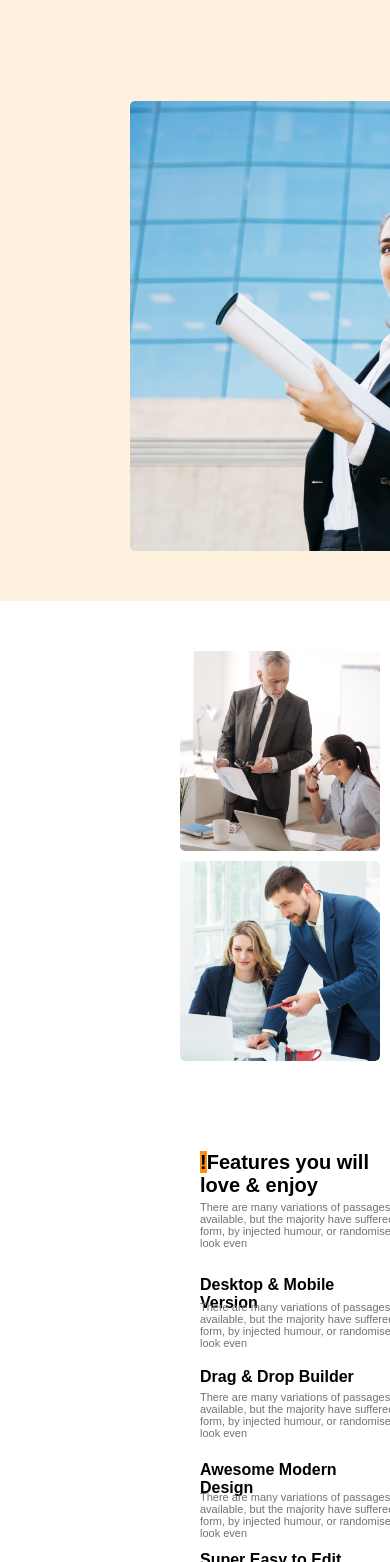
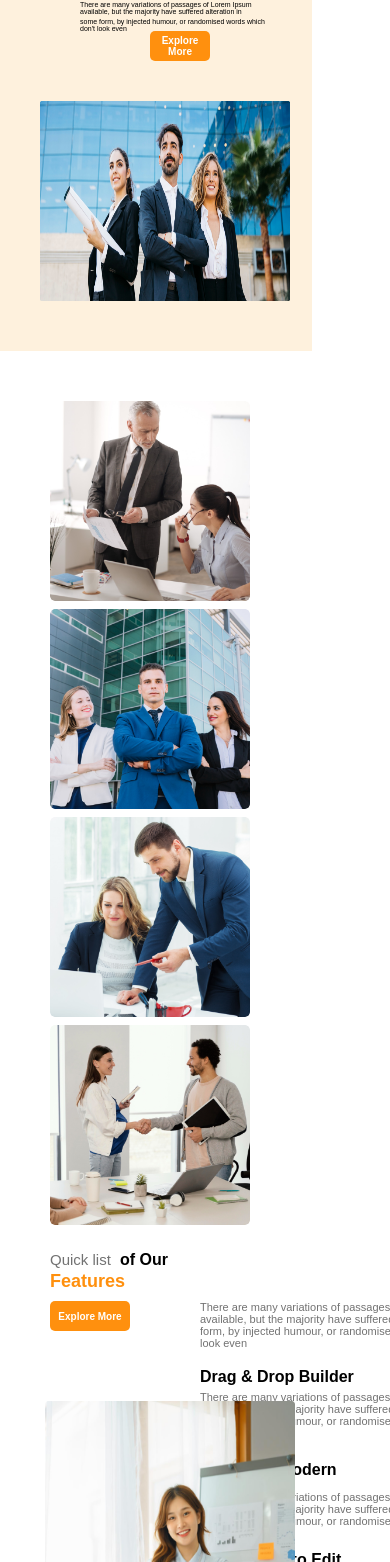
Before and after one commit to arshadrahman02/Assignment-Num-2, a plain HTML site: page index.html in a window 390 px wide. Shown: the part 299-1861 px from the top of the page. Drawn offline with Linux system fonts and the light colour scheme.

Commit message:
responsive style

```diff
--- a/index.html
+++ b/index.html
@@ -59,7 +59,7 @@
     <div class="section-paragrapgh">
      <span class="short-1"> Quick list </span> <span class="short-2">of Our </span> <span class="short-3"> Features</span> <span class="short-4"> There are many variations of passages of Lorem Ipsum available, but the majority have suffered alteration in some form, by injected humour, or randomised words which don't look even</span>
          </div>
-    <button class="btn" >Explore More</button>
+    <button class="btn2" >Explore More</button>
 
 
 
@@ -115,7 +115,7 @@
 
 </div>
 
-<button class="btn2">10+ Years<br><span class="experience">Experience</span></button>
+<button class="btn3">10+ Years<br><span class="experience">Experience</span></button>
 
 
 </section>
@@ -192,7 +192,6 @@
 </main>
 
 
-
 <footer >
     <section class="foot">
        <p class="copy">All rights reserved copyright&copy;2023 startup landing page design</p>
--- a/style.css
+++ b/style.css
@@ -198,6 +198,21 @@ nav ul li a {
     top: 200px;
 }
 
+
+.btn2{
+    position: absolute;
+    left: 525px;
+    top: 320px;
+    font-weight: 550;
+    font-size: 10px;
+    color: white;
+    border-radius: 5px;
+    background-color: #FF900E;
+    border: none;
+    height: 30px;
+    width: 80px;
+}
+
 /* ____________2nd Section___________ */
 
 
@@ -308,7 +323,7 @@ nav ul li a {
     width: 300px;
 }
 
-.btn2{
+.btn3{
     position: absolute;
     left: 505px;
     top: 1900px;
@@ -593,3 +608,193 @@ nav ul li a {
     left: 200px;
     top: 30px;
 }
+
+/* ____________________MEDIA SCREEN/RESPONSIVE______________________ */
+
+
+@media screen and (min-width:100px) and (max-width:576px) {
+
+
+    .header {
+        position: absolute;
+        width: 80%;
+        height: 650px;
+        left: 0px;
+        top: 0px;
+        background: rgba(245, 155, 14, 0.14);
+    }
+
+    .header-title {
+        position: absolute;
+        left: 5px;
+        top: 20px;
+        font-size: 20px;
+        font-weight: 700;
+    }
+    nav ul {
+        display: flex;
+        position: absolute;
+        top: 55px;
+        left: 10px;
+        gap: 15px;
+        flex-direction: column;
+    }
+    .nav-banner {
+        position: absolute;
+        top: 230px;
+        font-weight: 700;
+        font-size: 25px;
+        left: 100px;
+    }
+
+    .nav-banner1 {
+        position: absolute;
+        left: 72px;
+        top: 270px;
+        font-weight: 700;
+        font-size: 20px;
+    }
+
+    .nav-banner2 {
+        position: absolute;
+        top: 300px;
+        font-weight: 400;
+        font-size: 7px;
+        width: 200px;
+        left: 80px;
+    }
+
+    .nav-banner3 {
+        position: absolute;
+        left: 80px;
+        top: 317px;
+        font-weight: 400;
+        font-size: 7px;
+        width: 200px;
+    }
+
+    .btn {
+        position: absolute;
+        font-weight: 550;
+        left: 150px;
+        top: 330px;
+        font-size: 10px;
+        color: white;
+        border-radius: 5px;
+        background-color: #FF900E;
+        border: none;
+        height: 30px;
+        width: 60PX;
+    }
+
+
+    .header-img {
+        position: absolute;
+        width: 250px;
+        height: 200px;
+        left: 40px;
+        top: 400px;
+    }
+    .section-head {
+        position: absolute;
+        top: 700px;
+        left: 50px;
+    }
+
+    .img-container {
+        display: grid;
+        grid-template-columns: 1fr;
+        width: 30%;
+        height: 30%;
+        gap: 8px;
+    }
+
+    .short-1 {
+        position: absolute;
+        font-weight: 500;
+        font-size: 15px;
+        color: #727272;
+        top: 850px;
+        left: 0px;
+        width: 300px;
+    }
+
+    .short-2 {
+        position: absolute;
+        left: 70px;
+        font-weight: 700;
+        font-size: 16px;
+        color: black;
+        top: 850px;
+        width: 300px;
+    }
+    .short-3 {
+        position: absolute;
+        left: 0px;
+        font-weight: 650;
+        font-size: 18px;
+        color: #FF900E;
+        top: 870px;
+    }
+    .short-4 {
+        /* position: absolute; */
+        /* font-size: 15px; */
+        /* width: 300px; */
+        /* font-weight: 500; */
+        /* color: #727272; */
+        /* left: 480px; */
+        /* top: 200px; */
+    }
+
+
+
+    .btn2 {
+        position: absolute;
+        left: 0px;
+        top: 900px;
+        font-weight: 550;
+        font-size: 10px;
+        color: white;
+        border-radius: 5px;
+        background-color: #FF900E;
+        border: none;
+        height: 30px;
+        width: 80px;
+    }
+    .feature-img {
+        position: absolute;
+        width: 250px;
+        height: 400px;
+        top: 1700px;
+        left: 45px;
+        border-radius: 3px;
+    }
+
+    .feature-head1 {
+        position: absolute;
+        top: 2110px;
+        left: 45px;
+        font-size: 20px;
+        font-weight: 700;
+    }
+    .feature-para1 {
+        position: absolute;
+        top: 2160px;
+        left: 40px;
+        font-size: 11px;
+        font-weight: 500;
+        color: #727272;
+        width: 200px;
+    }
+
+    .feature-head2 {
+        position: absolute;
+        top: 2230px;
+        left: 35px;
+        font-weight: 700;
+        font-size: 14px;
+    }
+
+
+
+}
```
